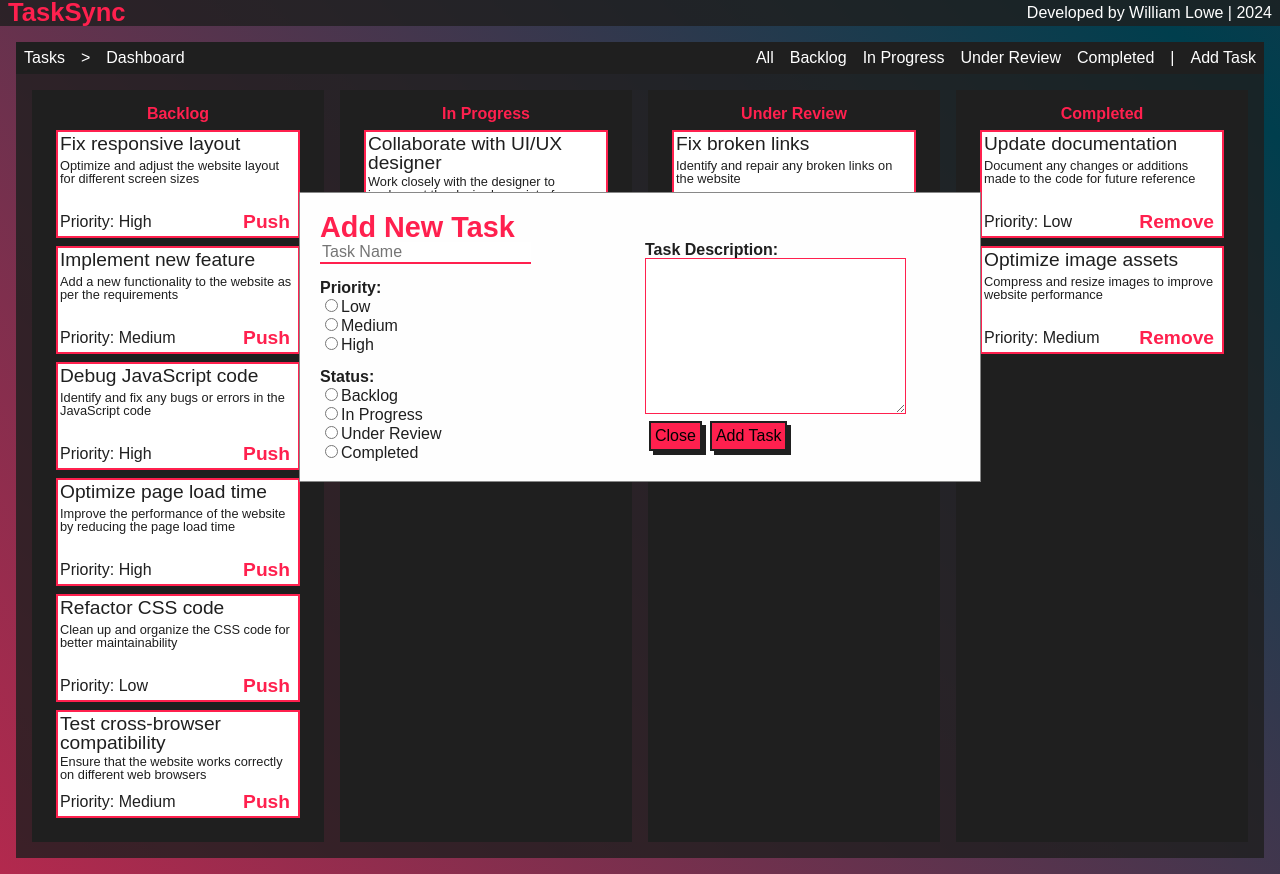
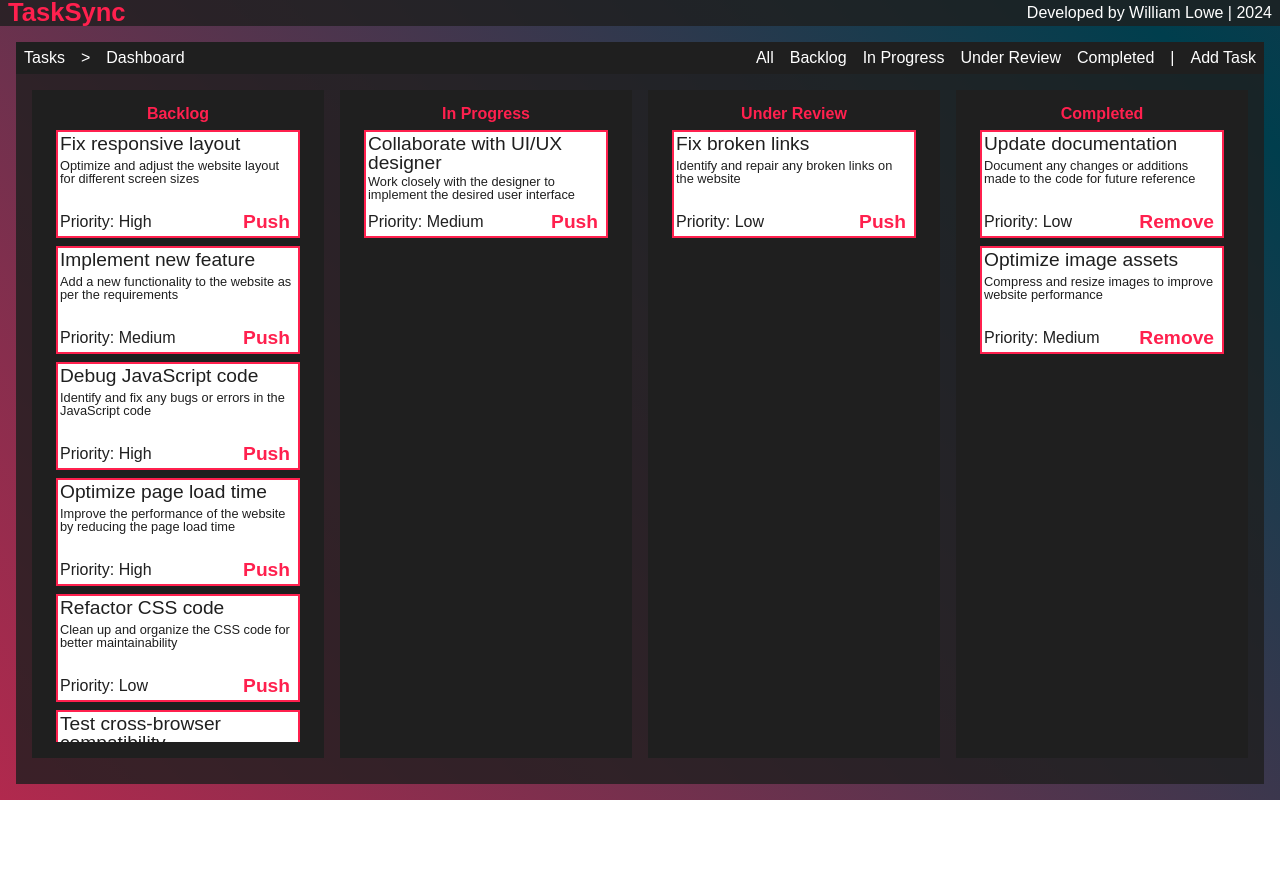
Before and after one commit to williamalowe/TaskSync, a React (Vite) app: page /workspace in a window 1280 px wide. After the commit the page ends 800 px from the top, so only its background shows below. Built offline with nearby package versions, Linux system fonts and the light colour scheme; a web font is replaced by a local one.

Commit message:
fix: resolve screen height issue

```diff
--- a/src/components/NewTaskModal/NewTaskModal.module.css
+++ b/src/components/NewTaskModal/NewTaskModal.module.css
@@ -1,5 +1,5 @@
 .modal {
-  /* display: none; */
+  display: none;
   position: fixed; /* Stay in place */
   z-index: 1; /* Sit on top */
   left: 0;
--- a/src/views/Workspace/Workspace.module.css
+++ b/src/views/Workspace/Workspace.module.css
@@ -1,6 +1,6 @@
 .workspace {
   width: 100vw;
-  min-height: 100vh;
+  height: 100vh;
   display: flex;
   flex-direction: column;
   background: linear-gradient(45deg, #5D0E41, #FF204E, #003e4d, #A0153E);
```
